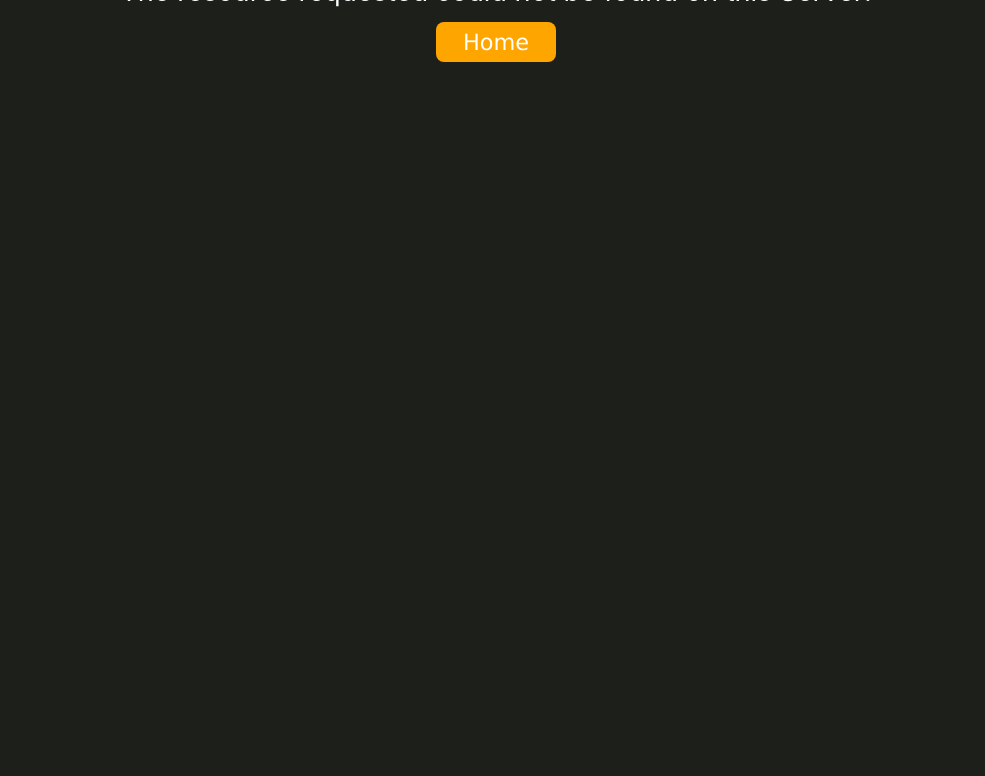
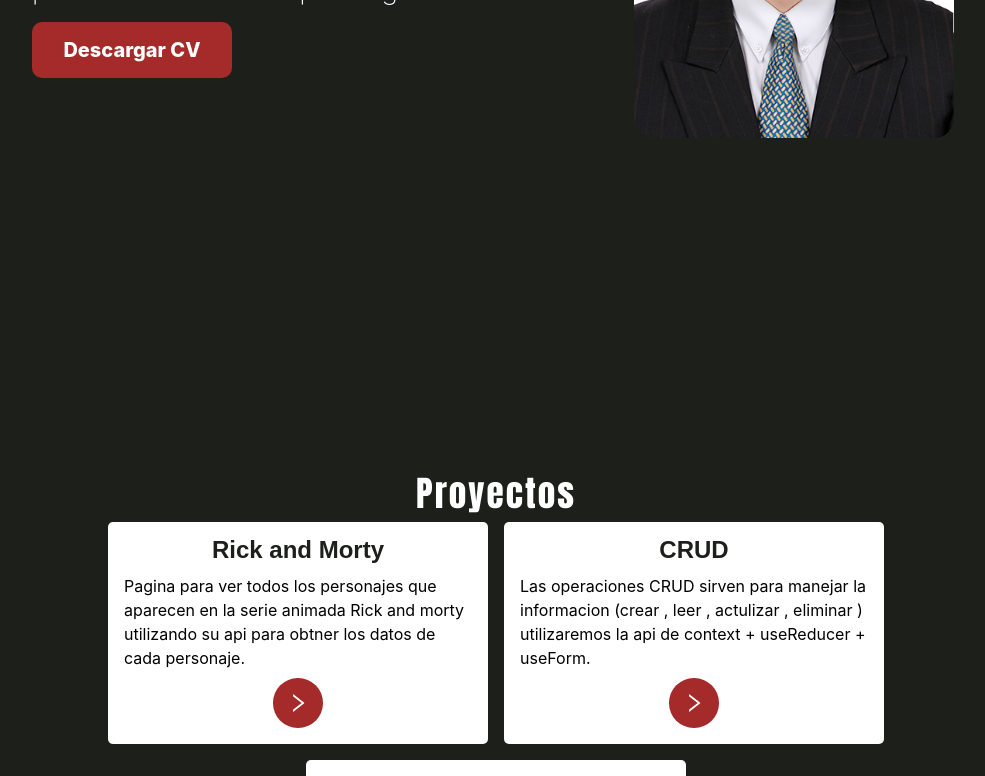
Before and after one commit to Saul-Huarcaya/portfolio, a React (Vite) app: page /#/portfolio in a window 1280 px wide. Before the commit this address led to /. Shown: the part 500-1276 px from the top of the page, without its empty margins (144-1129 px from the left). Before the commit the page ends 800 px from the top, so only its background shows below. Built offline with nearby package versions, Linux system fonts and the light colour scheme.

Commit message:
hashrouter

```diff
--- a/package.json
+++ b/package.json
@@ -3,6 +3,7 @@
   "private": true,
   "version": "0.0.0",
   "type": "module",
+  "homepage": "https://saul-huarcaya.github.io/portfolio",
   "scripts": {
     "dev": "vite",
     "build": "vite build",
--- a/src/main.jsx
+++ b/src/main.jsx
@@ -2,12 +2,12 @@ import React from 'react';
 import ReactDOM from 'react-dom/client';
 import App from './App';
 import './index.css';
-import {BrowserRouter} from "react-router-dom";
+import {HashRouter} from "react-router-dom";
 
 ReactDOM.createRoot(document.getElementById('root')).render(
   <React.StrictMode>
-    <BrowserRouter>
+    <HashRouter>
       <App />
-    </BrowserRouter>
+    </HashRouter>
   </React.StrictMode>,
 )
--- a/src/section/Project/Project.jsx
+++ b/src/section/Project/Project.jsx
@@ -10,14 +10,14 @@ function Project(){
                 <div className="card-project">
                     <h3 className="card-project-title">Rick and Morty</h3>
                     <p className="card-project-description">Pagina para ver todos los personajes que aparecen en la serie animada Rick and morty utilizando su api para obtner los datos de cada personaje.</p>
-                    <a href="/portfolio/projects/rick-and-morty" className="btn-project" target="_blank">
+                    <a href="#gi/portfolio/projects/rick-and-morty" className="btn-project" target="_blank">
                         <AiOutlineRight/>
                     </a>
                 </div>
                 <div className="card-project">
                     <h3 className="card-project-title">CRUD</h3>
                     <p className="card-project-description">Las operaciones CRUD sirven para manejar la informacion (crear , leer , actulizar , eliminar ) utilizaremos la api de context + useReducer + useForm.</p>
-                    <a href="/portfolio/projects/crud" className="btn-project" target="_blank">
+                    <a href="#/portfolio/projects/crud" className="btn-project" target="_blank">
                         <AiOutlineRight/>
                     </a>
                 </div>
```
